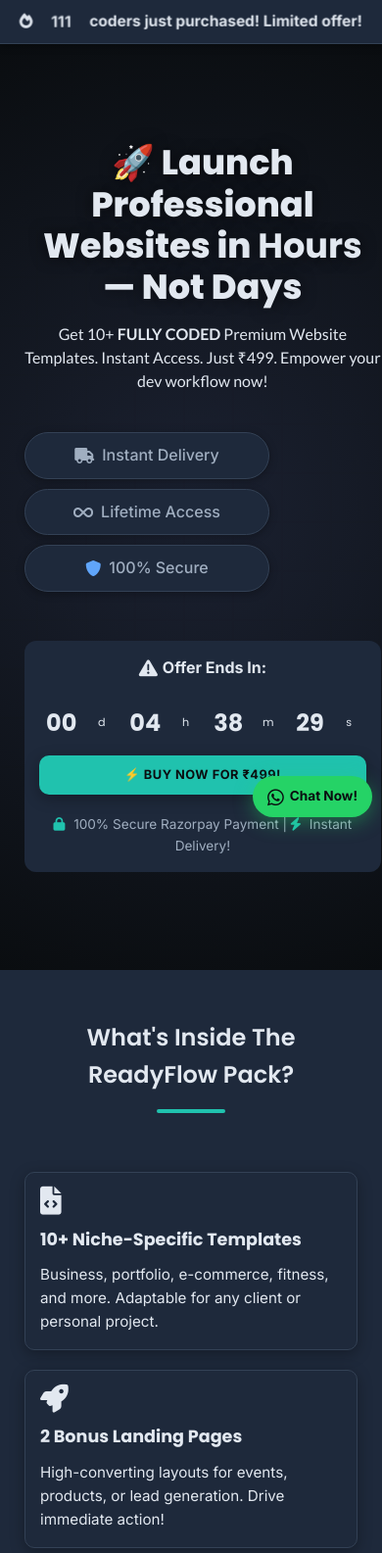
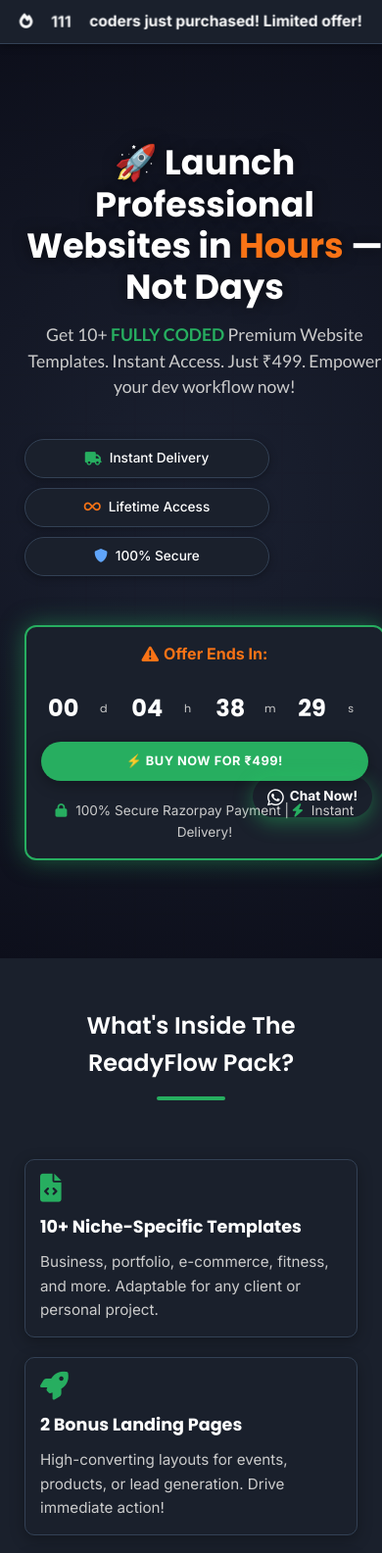
Before and after one commit to Plantlessvegetation/readyflow.in, a plain HTML site: page index.html in a window 390 px wide. Shown: the top 1585 px of the page at 98% size. Drawn offline with Linux system fonts and the light colour scheme.

Commit message:
enhanced

```diff
--- a/index.html
+++ b/index.html
@@ -3,9 +3,16 @@
 <head>
     <meta charset="UTF-8">
     <meta name="viewport" content="width=device-width, initial-scale=1.0">
-    <title>The Developer's Edge: Unlock Your Web Superpower</title>
-
-    <link href="https://fonts.googleapis.com/css2?family=Poppins:wght@400;600;700;800&family=Inter:wght@400;500;700&family=Lato:wght@400;700&display=swap" rel="stylesheet">
+    <title>🚀 ReadyFlow: Build & Sell Professional Websites in Hours — Without Coding from Scratch</title>
+
+    <meta name="description" content="Launch stunning, fully-coded websites in hours. Get 10+ premium ReadyFlow templates for just ₹499. Lifetime access & free updates! Designed for freelancers, coders, & startups in India.">
+    <meta name="keywords" content="website templates, web development, freelancer, coding, startup, India, ReadyFlow, HTML, CSS, JavaScript, web design, website pack, responsive templates, build websites fast, sell websites, earn money web dev">
+    <meta name="author" content="ReadyFlow">
+
+    <meta property="og:type" content="website">
+    <meta property="og:url" content="https://yourdomain.com/index.html"> <meta property="og:title" content="🚀 ReadyFlow: Build & Sell Professional Websites in Hours — Without Coding from Scratch">
+    <meta property="og:description" content="Get 10+ fully-coded website templates for just ₹499! Lifetime access, instant delivery, and free updates. Perfect for freelancers, coders, and startups.">
+    <meta property="og:image" content="https://yourdomain.com/og-image.png"> <link href="https://fonts.googleapis.com/css2?family=Poppins:wght@400;600;700;800&family=Inter:wght@400;500;700&family=Lato:wght@400;700&display=swap" rel="stylesheet">
     <link rel="stylesheet" href="https://cdnjs.cloudflare.com/ajax/libs/font-awesome/6.0.0-beta3/css/all.min.css">
 
     <script>
@@ -25,20 +32,22 @@
     </noscript>
 
     <style>
-        /* --- Color Palette --- */
+        /* --- Color Palette (Design System) --- */
         :root {
-            --primary-bg: #0A0D10; /* Very deep blue-black */
-            --secondary-bg: #1E293B; /* Dark blue-gray for cards/sections */
-            --accent-primary: #20C2AE; /* Vibrant, professional teal/aqua */
-            --accent-secondary: #EAB308; /* Professional gold/amber */
-            --text-primary: #E2E8F0; /* Soft, legible off-white */
-            --text-secondary: #A0AEC0; /* Muted light gray */
+            --bg-primary: #0D0F1B; /* Deep Navy-Black */
+            --bg-secondary: #1A202C; /* Slightly lighter for cards/sections */
+            --accent-green: #27AE60; /* Action Green */
+            --accent-orange: #F97316; /* Warm Amber/Orange for urgency */
+            --text-light: #FFFFFF; /* White */
+            --text-muted: #CCCCCC; /* Light grey subtext */
             --border-subtle: #334155; /* Subtle dark blue-gray for borders */
             --shadow-light: rgba(0, 0, 0, 0.3);
             --shadow-strong: rgba(0, 0, 0, 0.6);
-            --glow-primary: rgba(32, 194, 174, 0.5); /* Glow based on accent-primary */
-            --glow-secondary: rgba(234, 179, 8, 0.5); /* Glow based on accent-secondary */
-            --green-whatsapp: #25D366; /* WhatsApp green, kept for recognition */
+            --glow-green: rgba(39, 174, 96, 0.5); /* Glow based on accent-green */
+            --glow-orange: rgba(249, 115, 22, 0.5); /* Glow based on accent-orange */
+            --button-radius: 24px; /* Rounded xl */
+            --section-padding-desktop: 100px;
+            --section-padding-mobile: 60px;
         }
 
         /* --- Universal Styles --- */
@@ -54,8 +63,8 @@
 
         body {
             font-family: 'Inter', sans-serif;
-            color: var(--text-primary);
-            background-color: var(--primary-bg);
+            color: var(--text-light);
+            background-color: var(--bg-primary);
             line-height: 1.6;
             overflow-x: hidden;
             -webkit-font-smoothing: antialiased;
@@ -64,16 +73,14 @@
 
         h1, h2, h3 {
             font-family: 'Poppins', sans-serif;
-            color: var(--text-primary);
+            color: var(--text-light);
         }
 
         h1 {
-            font-size: 4rem; /* Massive hero headline */
-            font-weight: 800;
+            font-size: 4.5rem; /* Large and impactful */
+            font-weight: 700; /* SemiBold */
             line-height: 1.1;
             margin-bottom: 25px;
-            color: var(--accent-primary); /* Main headline in new accent */
-            text-shadow: 0 0 25px var(--glow-primary);
         }
 
         h2 {
@@ -89,28 +96,28 @@
             display: block;
             width: 70px;
             height: 4px;
-            background-color: var(--accent-primary);
+            background-color: var(--accent-green);
             margin: 15px auto 0;
             border-radius: 2px;
         }
 
         p {
-            color: var(--text-secondary);
+            color: var(--text-muted);
         }
 
         .container {
-            max-width: 1100px; /* Wider container for more impact */
+            max-width: 1140px; /* Max width as per design system */
             margin: 0 auto;
             padding: 0 25px;
             text-align: center;
         }
 
         section {
-            padding: 100px 0; /* More padding */
+            padding: var(--section-padding-desktop) 0;
             position: relative;
         }
         section:nth-of-type(even) {
-            background-color: var(--secondary-bg);
+            background-color: var(--bg-secondary);
         }
 
         /* --- Buttons --- */
@@ -118,11 +125,11 @@
             display: inline-flex;
             align-items: center;
             justify-content: center;
-            gap: 12px; /* More space for icons */
-            padding: 20px 45px; /* Larger buttons */
-            border-radius: 10px; /* Slightly more rounded */
+            gap: 12px;
+            padding: 18px 40px;
+            border-radius: var(--button-radius); /* Rounded xl */
             text-decoration: none;
-            font-weight: 700;
+            font-weight: 700; /* Bold */
             font-size: 1.1rem;
             text-transform: uppercase;
             letter-spacing: 0.5px;
@@ -131,54 +138,43 @@
             cursor: pointer;
             box-shadow: 0 4px 15px var(--shadow-light);
             min-width: 250px; /* Consistent width */
+            font-family: 'Inter', sans-serif; /* CTA Font */
         }
 
         .btn-primary {
-            background-color: var(--accent-primary);
-            color: var(--primary-bg); /* Text in dark background */
+            background-color: var(--accent-green);
+            color: var(--text-light);
         }
 
         .btn-primary:hover {
-            background-color: #1AA892;
+            background-color: #218838;
             transform: translateY(-3px) scale(1.01);
-            box-shadow: 0 8px 20px var(--glow-primary);
+            box-shadow: 0 8px 20px var(--glow-green);
         }
 
         .btn-secondary {
             background-color: transparent;
-            color: var(--accent-primary);
-            border: 2px solid var(--accent-primary);
+            color: var(--accent-green);
+            border: 2px solid var(--accent-green);
         }
 
         .btn-secondary:hover {
-            background-color: var(--accent-primary);
-            color: var(--primary-bg);
+            background-color: var(--accent-green);
+            color: var(--text-light);
             transform: translateY(-3px) scale(1.01);
-            box-shadow: 0 8px 20px var(--glow-primary);
-        }
-
-        .btn-whatsapp {
-            background-color: var(--green-whatsapp);
-            color: var(--primary-bg); /* Changed to primary-bg for better contrast */
-            box-shadow: 0 4px 15px rgba(37, 211, 102, 0.4);
-        }
-
-        .btn-whatsapp:hover {
-            background-color: #1DA851;
-            transform: translateY(-2px) scale(1.01);
-            box-shadow: 0 6px 20px rgba(37, 211, 102, 0.6);
+            box-shadow: 0 8px 20px var(--glow-green);
         }
 
         /* --- Microcopy --- */
         .microcopy {
             font-size: 0.85rem;
-            color: var(--text-secondary);
+            color: var(--text-muted);
             margin-top: 10px;
             display: block;
         }
         .microcopy i {
             margin-right: 5px;
-            color: var(--accent-primary);
+            color: var(--accent-green);
         }
 
         /* --- Top Sticky Ticker --- */
@@ -186,7 +182,7 @@
             position: sticky;
             top: 0;
             z-index: 1000;
-            background-color: var(--secondary-bg);
+            background-color: var(--bg-secondary);
             padding: 10px 0;
             font-size: 0.95rem;
             font-weight: 600;
@@ -213,8 +209,8 @@
             justify-content: center;
             flex-direction: column;
             min-height: 90vh; /* Make it nearly fullscreen */
-            padding: 100px 0;
-            background: radial-gradient(circle at center, #1B2131 0%, var(--primary-bg) 100%); /* Radial gradient for depth */
+            padding: var(--section-padding-desktop) 0;
+            background: radial-gradient(circle at center, #1B2131 0%, var(--bg-primary) 100%); /* Radial gradient for depth */
             position: relative;
             overflow: hidden;
         }
@@ -244,18 +240,16 @@
 
         .hero-headline {
             font-size: 4.5rem;
-            font-weight: 800;
+            font-weight: 700;
             line-height: 1.1;
             margin-bottom: 25px;
             color: var(--text-light); /* Headline text white */
             text-shadow: 0 0 15px var(--shadow-strong);
         }
         .hero-headline strong {
-            color: var(--accent-green); /* Key phrase in accent color */
-        }
-        .hero-headline .highlight-orange {
-            color: var(--accent-orange);
-        }
+            color: var(--accent-orange); /* Key phrase in accent color */
+        }
+        /* No specific .highlight-orange anymore as 'strong' now handles it */
 
         .hero-subheadline {
             font-family: 'Lato', sans-serif;
@@ -280,7 +274,7 @@
             color: var(--text-secondary);
         }
         .trust-badge {
-            background-color: var(--secondary-bg);
+            background-color: var(--bg-secondary);
             padding: 12px 20px;
             border-radius: 50px;
             border: 1px solid var(--border-subtle);
@@ -301,7 +295,7 @@
 
         /* --- Countdown Timer --- */
         .countdown-timer-box {
-            background-color: var(--secondary-bg);
+            background-color: var(--bg-secondary);
             padding: 30px;
             border-radius: 12px;
             border: 2px solid var(--accent-green);
@@ -341,7 +335,7 @@
             overflow: hidden; /* Hide overflow if it shrinks too much */
             width: 100%; /* Ensure flex container uses available width */
         }
-        /* Adjusted styles for individual number spans - NO BACKGROUND BOXES, minimal padding/margin */
+        /* Style for individual number spans - NO BACKGROUND BOXES, minimal padding/margin */
         .countdown-display span {
             padding: 0; /* No padding for individual number spans */
             border-radius: 0; /* No border-radius for individual boxes */
@@ -373,7 +367,7 @@
             margin-top: 50px;
         }
         .offer-card {
-            background-color: var(--secondary-bg);
+            background-color: var(--bg-secondary);
             padding: 30px;
             border-radius: 10px;
             box-shadow: 0 4px 15px var(--shadow-light);
@@ -408,7 +402,7 @@
             margin-top: 50px;
         }
         .audience-card {
-            background-color: var(--secondary-bg);
+            background-color: var(--bg-secondary);
             padding: 30px;
             border-radius: 10px;
             box-shadow: 0 4px 15px var(--shadow-light);
@@ -465,7 +459,7 @@
             margin-top: 50px;
         }
         .template-preview-card {
-            background-color: var(--primary-bg); /* Darker background for image cards */
+            background-color: var(--bg-primary); /* Darker background for image cards */
             border-radius: 10px;
             overflow: hidden;
             box-shadow: 0 4px 15px var(--shadow-light);
@@ -507,7 +501,7 @@
             font-size: 1.2rem;
             color: var(--text-light);
             padding: 15px;
-            background-color: var(--secondary-bg); /* Background for title area */
+            background-color: var(--bg-secondary); /* Background for title area */
         }
 
         /* --- Before vs After --- */
@@ -519,7 +513,7 @@
             text-align: left;
         }
         .before-after-column {
-            background-color: var(--secondary-bg);
+            background-color: var(--bg-secondary);
             padding: 30px;
             border-radius: 10px;
             box-shadow: 0 4px 15px var(--shadow-light);
@@ -562,7 +556,7 @@
             max-width: 800px;
             margin-left: auto;
             margin-right: auto;
-            background-color: var(--secondary-bg);
+            background-color: var(--bg-secondary);
             padding: 30px;
             border-radius: 10px;
             border: 1px solid var(--border-subtle);
@@ -612,7 +606,7 @@
             background-color: var(--primary-bg); /* Match main bg */
         }
         .scarcity-progress-bar-container {
-            background-color: var(--secondary-bg);
+            background-color: var(--bg-secondary);
             padding: 20px 30px;
             border-radius: 10px;
             border: 1px solid var(--border-subtle);
@@ -637,7 +631,7 @@
         }
         .progress-track {
             width: 100%;
-            background-color: var(--primary-bg);
+            background-color: var(--bg-primary);
             border-radius: 8px;
             overflow: hidden;
             height: 20px;
@@ -668,7 +662,7 @@
             margin-top: 50px;
         }
         .step-card {
-            background-color: var(--secondary-bg);
+            background-color: var(--bg-secondary);
             padding: 30px;
             border-radius: 10px;
             border: 1px solid var(--border-subtle);
@@ -701,7 +695,7 @@
             padding: 50px;
             border-radius: 12px;
             border: 2px solid var(--accent-green);
-            box-shadow: 0 0 30px var(--glow-primary);
+            box-shadow: 0 0 30px var(--glow-green);
             max-width: 600px;
             margin: 50px auto;
             display: flex;
@@ -723,7 +717,7 @@
         .pricing-text .current-price {
             color: var(--accent-green);
             font-size: 1.2em;
-            text-shadow: 0 0 10px var(--glow-primary);
+            text-shadow: 0 0 10px var(--glow-green);
         }
         .pricing-text .fire-emoji {
             color: var(--accent-orange);
@@ -742,7 +736,7 @@
             text-align: left;
         }
         .faq-item {
-            background-color: var(--secondary-bg);
+            background-color: var(--bg-secondary);
             border: 1px solid var(--border-subtle);
             border-radius: 8px;
             margin-bottom: 15px;
@@ -750,7 +744,7 @@
             box-shadow: 0 2px 8px var(--shadow-light);
         }
         .faq-question {
-            background-color: var(--primary-bg);
+            background-color: var(--bg-primary);
             color: var(--text-light);
             padding: 20px 25px;
             font-size: 1.1rem;
@@ -818,7 +812,7 @@
 
         /* --- Footer --- */
         footer {
-            background-color: var(--secondary-bg);
+            background-color: var(--bg-secondary);
             padding: 40px 0;
             text-align: center;
             border-top: 1px solid var(--border-subtle);
@@ -949,6 +943,7 @@
 
         /* --- Mobile Responsiveness --- */
         @media (max-width: 768px) {
+            /* General adjustments for tablets/larger phones */
             h1 { /* Generic H1 for other sections */
                 font-size: 2.5rem;
             }
@@ -965,10 +960,10 @@
             }
             .trust-badges {
                 gap: 15px;
-                font-size: 1rem;
+                font-size: 0.95rem; /* Slightly smaller */
             }
             .trust-badge {
-                padding: 10px 18px;
+                padding: 10px 15px; /* Reduced padding */
             }
             .countdown-timer-box {
                 padding: 20px; /* Reduced padding */
@@ -981,7 +976,7 @@
                 font-size: 2rem; /* Shrunk countdown numbers for tablets */
             }
             .countdown-display span {
-                padding: 0 5px; /* Reduced padding */
+                padding: 0 4px; /* Reduced padding */
                 min-width: unset; /* Allow numbers to naturally fit */
             }
             .countdown-display .label {
@@ -992,24 +987,24 @@
             .btn {
                 padding: 15px 30px;
                 font-size: 1rem;
-                min-width: unset; /* Allow buttons to shrink */
-                width: 100%; /* Take full width of parent on mobile */
-            }
-            .offer-breakdown-grid, .audience-grid, .template-previews-grid, .before-after-grid {
-                grid-template-columns: 1fr; /* Stack cards vertically */
+                min-width: unset;
+                width: 100%;
+            }
+            .offer-breakdown-grid, .audience-grid, .template-previews-grid, .before-after-grid, .how-it-works-grid {
+                grid-template-columns: 1fr; /* Stack all grids vertically */
                 gap: 20px; /* Reduced gap */
             }
-            .offer-card, .audience-card, .template-preview-card, .before-after-column {
-                padding: 20px; /* Reduced padding */
-            }
-            .offer-card i, .audience-card i {
+            .offer-card, .audience-card, .template-preview-card, .before-after-column, .step-card {
+                padding: 20px; /* Reduced padding for all cards/columns */
+            }
+            .offer-card i, .audience-card i, .step-card i {
                 font-size: 2rem; /* Slightly smaller icons */
             }
-            .offer-card h3, .audience-card h3 {
+            .offer-card h3, .audience-card h3, .step-card h3 {
                 font-size: 1.3rem; /* Slightly smaller headings */
             }
             .template-preview-card img {
-                height: 150px; /* Adjusted image height */
+                height: 140px; /* Adjusted image height */
             }
             .video-wrapper {
                 max-width: 100%; /* Use full width */
@@ -1056,7 +1051,7 @@
             }
         }
 
-        @media (max-width: 480px) { /* Targeting smaller phones with more aggressive adjustments */
+        @media (max-width: 480px) { /* Even smaller phones */
             h1 {
                 font-size: 1.8rem;
             }
@@ -1069,7 +1064,7 @@
                 margin-bottom: 15px;
             }
             .hero-subheadline {
-                font-size: 1rem;
+                font-size: 1.1rem;
                 margin-bottom: 25px;
             }
             .trust-badges {
@@ -1080,6 +1075,8 @@
                 width: 100%; /* Full width for badges */
                 max-width: 250px; /* Max width to prevent them from being too wide */
                 justify-content: center; /* Center content within badge */
+                padding: 8px 12px;
+                font-size: 0.85rem;
             }
             .countdown-timer-box {
                 padding: 15px;
@@ -1090,28 +1087,28 @@
                 gap: 5px;
             }
             .countdown-header i {
-                font-size: 1.2rem;
+                font-size: 1.1rem;
             }
             .countdown-display {
                 font-size: 1.5rem; /* Further adjustment for very small screens */
                 gap: 0px; /* Minimal gap */
             }
             .countdown-display span {
-                padding: 4px 6px; /* Tighter padding for numbers */
-                min-width: 35px; /* Smaller min-width */
-                margin: 0 1px; /* Even tighter spacing between numbers */
+                padding: 4px 6px; /* Minimal padding */
+                min-width: 35px;
+                margin: 0 1px; /* Minimal margin between segments */
             }
             .countdown-display .label {
                 font-size: 0.7rem;
                 margin-left: 1px; /* Very minimal space */
-                margin-right: 4px; /* Tighter margin */
+                margin-right: 4px;
             }
             .btn {
                 padding: 10px 18px;
                 font-size: 0.8rem;
             }
             .cta-microcopy {
-                font-size: 0.7rem;
+                font-size: 0.65rem;
             }
             .offer-card, .audience-card, .template-preview-card, .before-after-column, .step-card {
                 padding: 15px;
@@ -1467,7 +1464,7 @@
 
             // --- Countdown Timer ---
             const now = new Date();
-            // Offer ends 4 hours, 38 minutes, 34 seconds from now
+            // Offer ends 4 hours, 38 minutes, 34 seconds from when the page loads
             const futureDate = new Date(now.getTime() + (4 * 60 * 60 * 1000) + (38 * 60 * 1000) + (34 * 1000));
             const countDownDate = futureDate.getTime();
 
```
